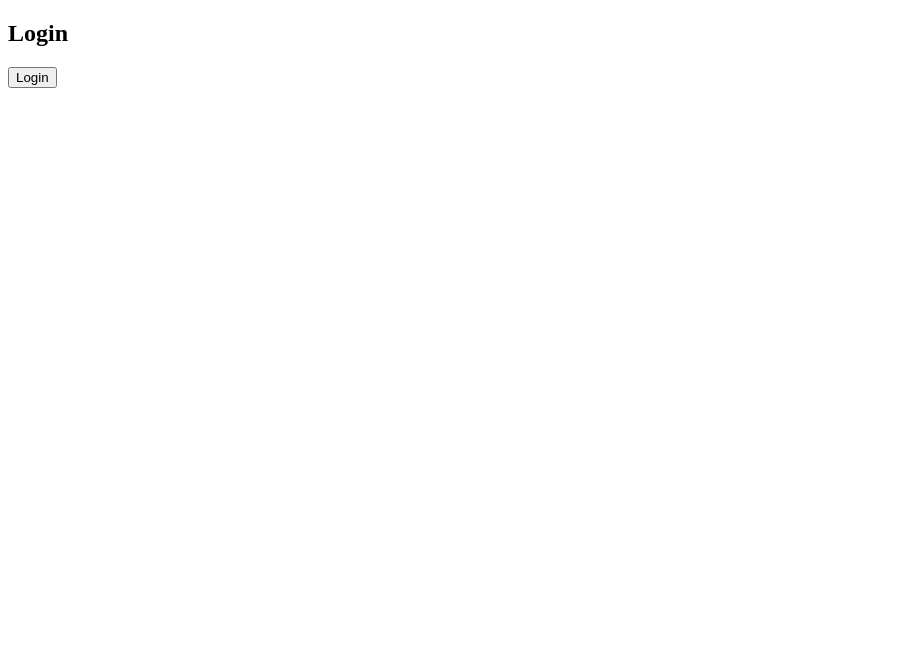
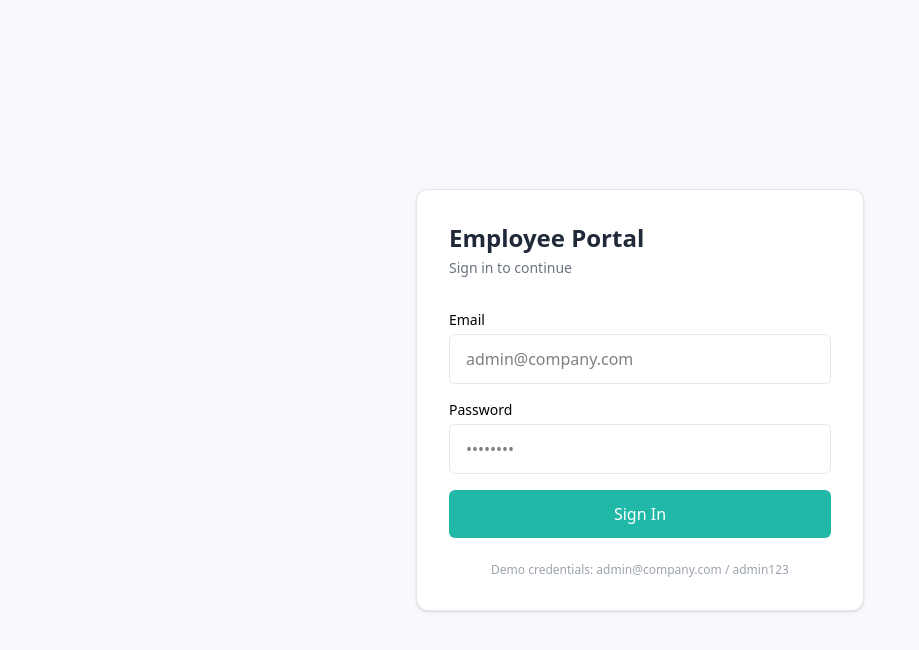
Before and after one commit to MustafaKheda/react-employee-management-dashboard, a React (Vite) app: page / in a window 1280 px wide. Shown: the top 650 px of the page, without its empty margins (0-919 px from the left). Built offline with nearby package versions, Linux system fonts and the light colour scheme.

Commit message:
feat: implement login UI with basic authentication , ARIA support and 404 Not Found page

```diff
--- a/src/App.tsx
+++ b/src/App.tsx
@@ -1,4 +1,5 @@
 import AppRoutes from "./routes";
+import "./index.css";
 
 export default function App() {
   return <AppRoutes />;
--- a/src/main.tsx
+++ b/src/main.tsx
@@ -3,6 +3,7 @@ import { BrowserRouter } from "react-router-dom";
 import App from "./App";
 import { AuthProvider } from "./context/AuthContext";
 import { EmployeeProvider } from "./context/EmployeeContext";
+
 
 ReactDOM.createRoot(document.getElementById("root")!).render(
   <BrowserRouter>
--- a/src/pages/Login.tsx
+++ b/src/pages/Login.tsx
@@ -1,21 +1,128 @@
+import { useEffect, useState } from "react";
+import { useNavigate } from "react-router-dom";
 import { useAuth } from "../context/AuthContext";
-import { useNavigate } from "react-router-dom";
+
+const DEMO_EMAIL = "admin@company.com";
+const DEMO_PASSWORD = "admin123";
 
 export default function Login() {
-  const { login } = useAuth();
+  const { login,isLoggedIn,logout } = useAuth();
   const navigate = useNavigate();
 
+  const [email, setEmail] = useState("");
+  const [password, setPassword] = useState("");
+  const [error, setError] = useState("");
+
+  useEffect(() => {
+    document.title = "Login - Employee Portal";
+    if (isLoggedIn) {
+      logout();
+    }
+
+  }, []);
+
+  const hasError = Boolean(error);
+
+  const handleSubmit = (e: React.FormEvent<HTMLFormElement>) => {
+    e.preventDefault(); // ⛔ prevent page reload
+    setError("");
+
+    if (!email || !password) {
+      setError("Email and password are required.");
+      return;
+    }
+
+    if (email !== DEMO_EMAIL || password !== DEMO_PASSWORD) {
+      setError("Invalid email or password.");
+      return;
+    }
+
+    login();
+    navigate("/dashboard");
+  };
+
   return (
-    <div className="login">
-      <h2>Login</h2>
-      <button
-        onClick={() => {
-          login();
-          navigate("/dashboard");
-        }}
+    <main
+      className="min-h-screen flex items-center justify-center bg-[#F7F9FC] px-4"
+      aria-labelledby="login-title"
+    >
+      <form
+        onSubmit={handleSubmit}
+        className="w-full max-w-md bg-white rounded-xl border border-[#E5E7EB] shadow-sm p-8"
+        aria-describedby={hasError ? "login-error" : undefined}
       >
-        Login
-      </button>
-    </div>
+        {/* Header */}
+        <h1
+          id="login-title"
+          className="text-2xl font-semibold text-[#1F2937] mb-1"
+        >
+          Employee Portal
+        </h1>
+        <p className="text-sm text-[#6B7280] mb-8">
+          Sign in to continue
+        </p>
+
+        {/* Email */}
+        <div className="mb-4">
+          <label htmlFor="email" className="block text-sm mb-1">
+            Email
+          </label>
+          <input
+            id="email"
+            type="email"
+            value={email}
+            onChange={e => {  setError("");setEmail(e.target.value)}}
+            placeholder="admin@company.com"
+            aria-invalid={hasError}
+            className="w-full px-4 py-3 rounded-md border border-[#E5E7EB]
+                       focus:outline-none focus:ring-2 focus:ring-[#22B8A7]"
+          />
+        </div>
+
+        {/* Password */}
+        <div className="mb-4">
+          <label htmlFor="password" className="block text-sm mb-1">
+            Password
+          </label>
+          <input
+            id="password"
+            type="password"
+            value={password}
+            onChange={e => { setError("");setPassword(e.target.value);}}
+            placeholder="••••••••"
+            aria-invalid={hasError}
+            className="w-full px-4 py-3 rounded-md border border-[#E5E7EB]
+                       focus:outline-none focus:ring-2 focus:ring-[#22B8A7]"
+          />
+        </div>
+
+        {/* Error */}
+        {hasError && (
+          <p
+            id="login-error"
+            role="alert"
+            className="text-sm text-red-600 mb-4"
+          >
+            {error}
+          </p>
+        )}
+
+        {/* Submit */}
+        <button
+          type="submit"
+          className="w-full py-3 rounded-md bg-[#22B8A7]
+                     hover:bg-[#179E91] text-white font-medium transition
+                     focus:outline-none focus:ring-2 focus:ring-offset-2
+                     focus:ring-[#22B8A7]"
+        >
+          Sign In
+        </button>
+
+        {/* Demo Info */}
+        <p className="text-xs text-[#9CA3AF] text-center mt-6">
+          Demo credentials: admin@company.com / admin123
+        </p>
+      </form>
+    </main>
   );
 }
--- /dev/null
+++ b/src/pages/NotFound.tsx
@@ -0,0 +1,43 @@
+import { useNavigate } from "react-router-dom";
+
+export default function NotFound() {
+  const navigate = useNavigate();
+
+  return (
+    <div className="min-h-screen flex items-center justify-center bg-[#F7F9FC] px-4">
+      <div className="max-w-md w-full bg-white border border-[#E5E7EB] rounded-xl shadow-sm p-8 text-center">
+        {/* Error Code */}
+        <h1 className="text-6xl font-bold text-[#22B8A7]">404</h1>
+
+        {/* Title */}
+        <h2 className="mt-4 text-xl font-semibold text-[#1F2937]">
+          Page not found
+        </h2>
+
+        {/* Description */}
+        <p className="mt-2 text-sm text-[#6B7280]">
+          The page you’re looking for doesn’t exist or has been moved.
+        </p>
+
+        {/* Actions */}
+        <div className="mt-6 flex justify-center gap-3">
+          <button
+            onClick={() => navigate(-1)}
+            className="px-4 py-2 rounded-md border border-[#E5E7EB]
+                       text-[#374151] hover:bg-[#F1F5F9] transition"
+          >
+            Go back
+          </button>
+
+          <button
+            onClick={() => navigate("/dashboard")}
+            className="px-4 py-2 rounded-md bg-[#22B8A7] hover:bg-[#179E91]
+                       text-white font-medium transition"
+          >
+            Dashboard
+          </button>
+        </div>
+      </div>
+    </div>
+  );
+}
--- a/src/routes/index.tsx
+++ b/src/routes/index.tsx
@@ -2,6 +2,7 @@ import { Routes, Route } from "react-router-dom";
 import Login from "../pages/Login";
 import Dashboard from "../pages/Dashboard";
 import ProtectedRoute from "./ProtectedRoute";
+import NotFound from "../pages/NotFound";
 
 export default function AppRoutes() {
   return (
@@ -15,6 +16,7 @@ export default function AppRoutes() {
           </ProtectedRoute>
         }
       />
+      <Route path="*" element={<NotFound />} />
     </Routes>
   );
 }
```
